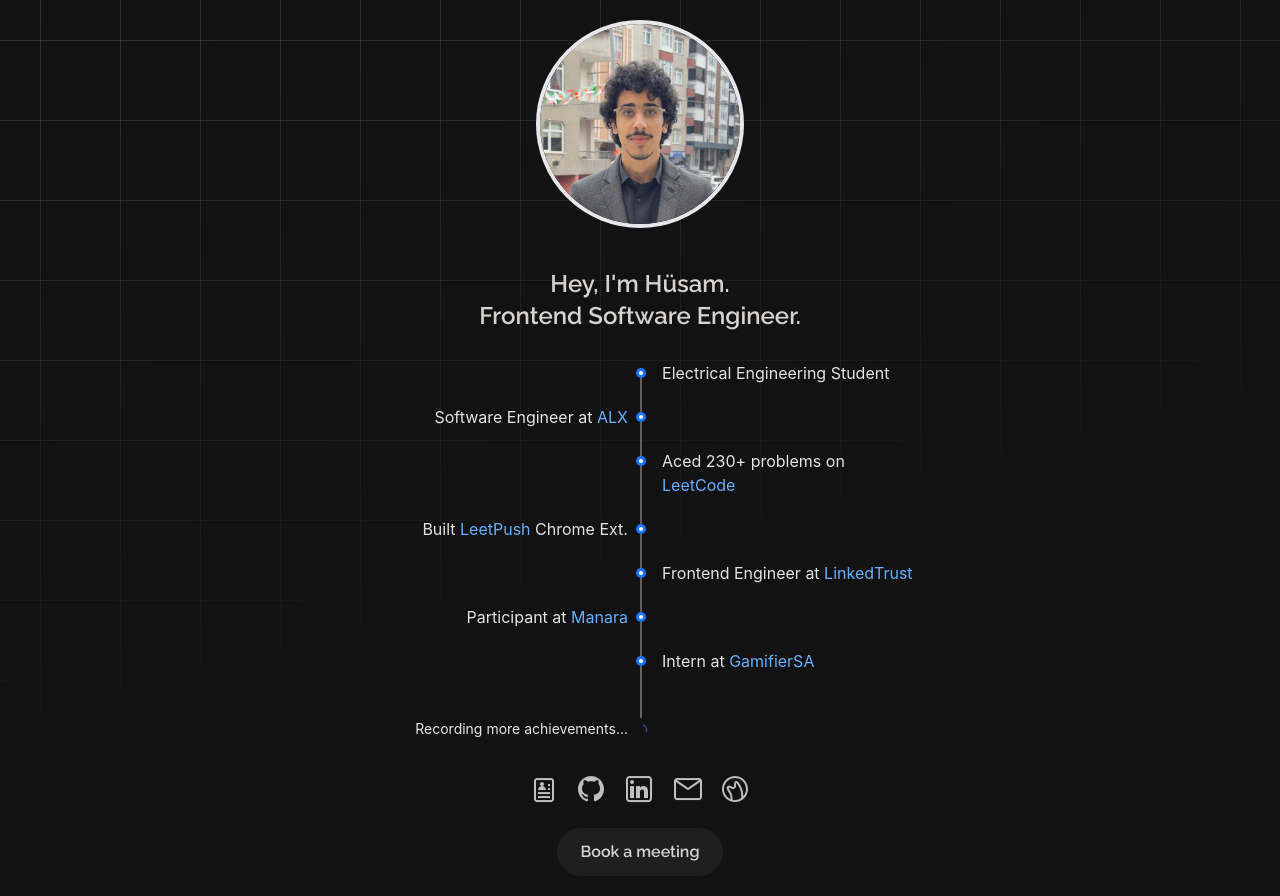
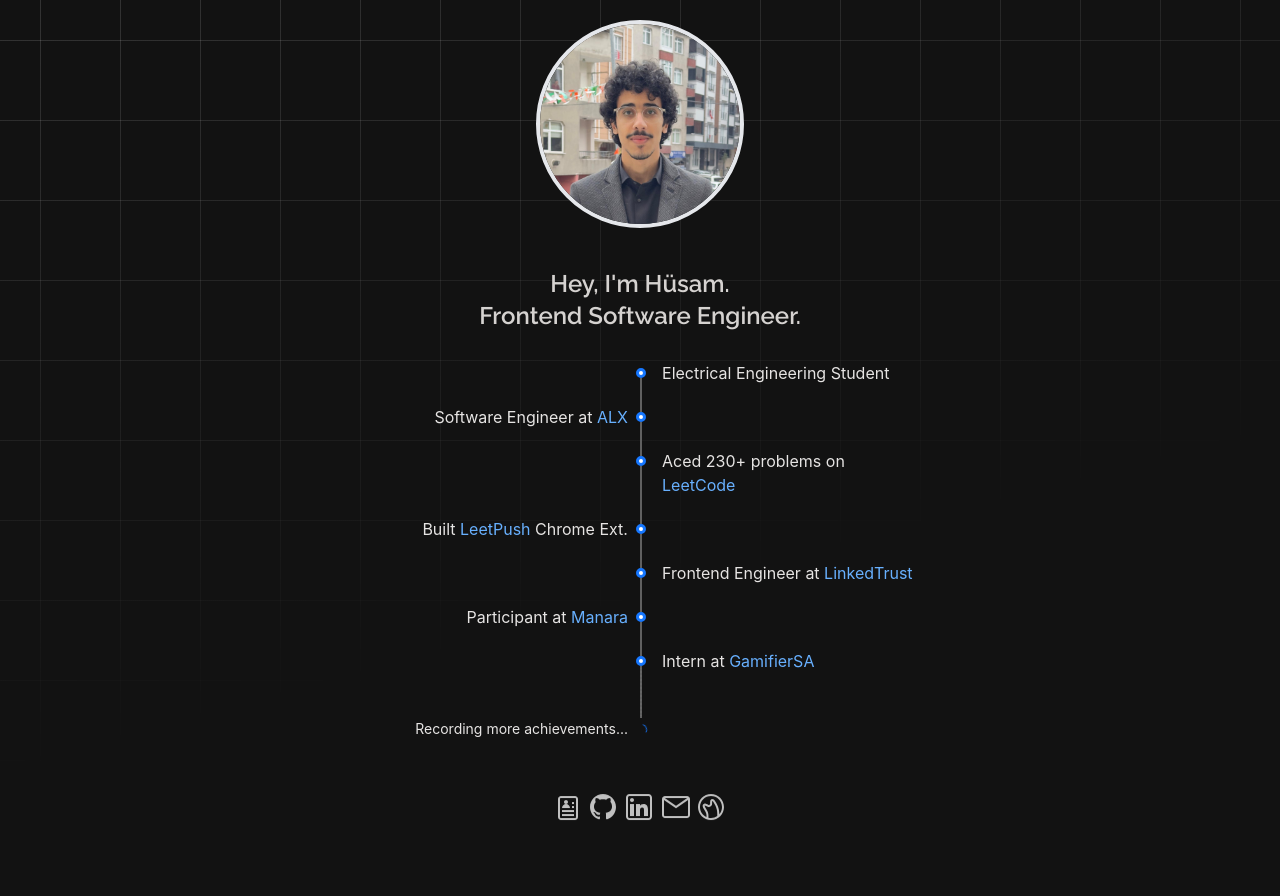
Before and after one commit to husamahmud/portfolio, a React (Vite) app: page / in a window 1280 px wide. Built offline with nearby package versions, Linux system fonts and the light colour scheme.

Commit message:
Add toast

```diff
--- a/src/App.tsx
+++ b/src/App.tsx
@@ -1,7 +1,8 @@
+import React from 'react'
 import { useEffect, useState } from 'react'
 
 import { LoadingOutlined } from '@ant-design/icons'
-import { Popover, Spin, Timeline } from 'antd'
+import { Popover, Spin, Timeline, message } from 'antd'
 import { motion } from 'framer-motion'
 
 
@@ -59,9 +60,11 @@
     alt: 'LinkedIn',
   },
   {
-    href: 'mailto:proghusam@gmail.com',
+    href: '/',
     src: '/mail.svg',
     alt: 'Email',
+    email: 'developer.husam@gmail.com',
+    action: 'copy',
   },
   {
     href: 'https://curiouscat.live/husamahmud',
@@ -84,7 +87,8 @@
   }, [])
 
   if (isLoading) return (
-    <Spin indicator={<LoadingOutlined style={{ fontSize: 24 }} spin />} />
+    <Spin indicator={<LoadingOutlined style={{ fontSize: 24 }}
+                                      spin />} />
   )
 
   return (
@@ -93,7 +97,6 @@
       <Name />
       <Time />
       <Links />
-      <Meeting />
     </main>
   )
 }
@@ -141,7 +144,7 @@
         pending={<span className="text-xs sm:text-sm">Recording more achievements...</span>}
       >
         {TIMELINE_DATA.map((item, index) => (
-          <Timeline.Item key={item.companyName}>
+          <Timeline.Item key={index}>
             <motion.div
               initial={{ x: index % 2 === 0 ? 100 : -100, opacity: 0 }}
               animate={{ x: 0, opacity: 1 }}
@@ -170,21 +173,45 @@
   )
 }
 
+const copyToClipboard = (text: string, e: React.MouseEvent) => {
+  e.preventDefault()
+  navigator.clipboard.writeText(text)
+}
 
 function Links() {
+  const [messageApi, contextHolder] = message.useMessage()
+
   return (
     <motion.div
       initial={{ y: 50, opacity: 0 }}
       animate={{ y: 0, opacity: 1 }}
       transition={{ duration: 0.5, ease: 'anticipate', delay: 2 }}>
       <div className="mx-auto flex w-fit items-center justify-center gap-1 rounded-full max-sm:px-4 max-sm:py-1 sm:mb-4">
-        {LINKS.map(({ href, src, alt }) => (
-          <Popover trigger="hover"
-                   content={alt}>
-            <a key={alt}
-               href={href}
-               target="_blank"
-               className="transform p-1.5 transition duration-300 hover:scale-110"
+        {LINKS.map(({ href, src, alt, email, action }) => (
+          <Popover
+            trigger="hover"
+            content={alt}
+            key={href}
+          >
+            {contextHolder}
+            <a
+              key={alt}
+              href={href}
+              onClick={
+                action === 'copy'
+                  ? (e) => {
+                    copyToClipboard(email, e)
+                    messageApi.open({
+                      type: 'success',
+                      content: 'Email address copied to clipboard!',
+                      duration: 2,
+                    })
+                  }
+                  : undefined
+              }
+
+              target={action === 'copy' ? '_self' : '_blank'}
+              className="transform p-1.5 transition duration-300 hover:scale-110"
             >
               <img src={src}
                    className="w-6 sm:w-8"
@@ -197,21 +224,3 @@
     </motion.div>
   )
 }
-
-function Meeting() {
-  return (
-    <motion.div
-      initial={{ opacity: 0 }}
-      animate={{ opacity: 1 }}
-      transition={{ duration: 0.5, ease: 'anticipate', delay: 2.5 }}>
-      <div className="flex justify-center">
-        <a
-          href="https://proghusam.youcanbook.me/"
-          className="rounded-full bg-[#1F1F1F] px-4 py-3 sm:px-6 text-xs sm:text-base text-center transition-colors hover:text-[#69b1ff]"
-          target="_blank">
-          Book a meeting
-        </a>
-      </div>
-    </motion.div>
-  )
-}
```
